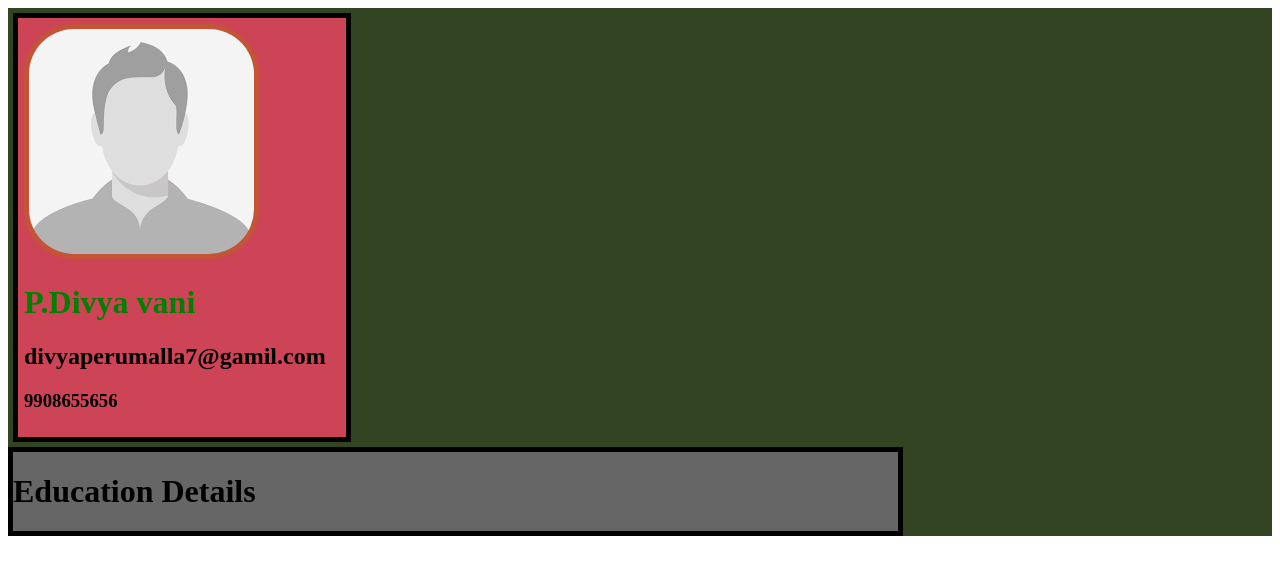
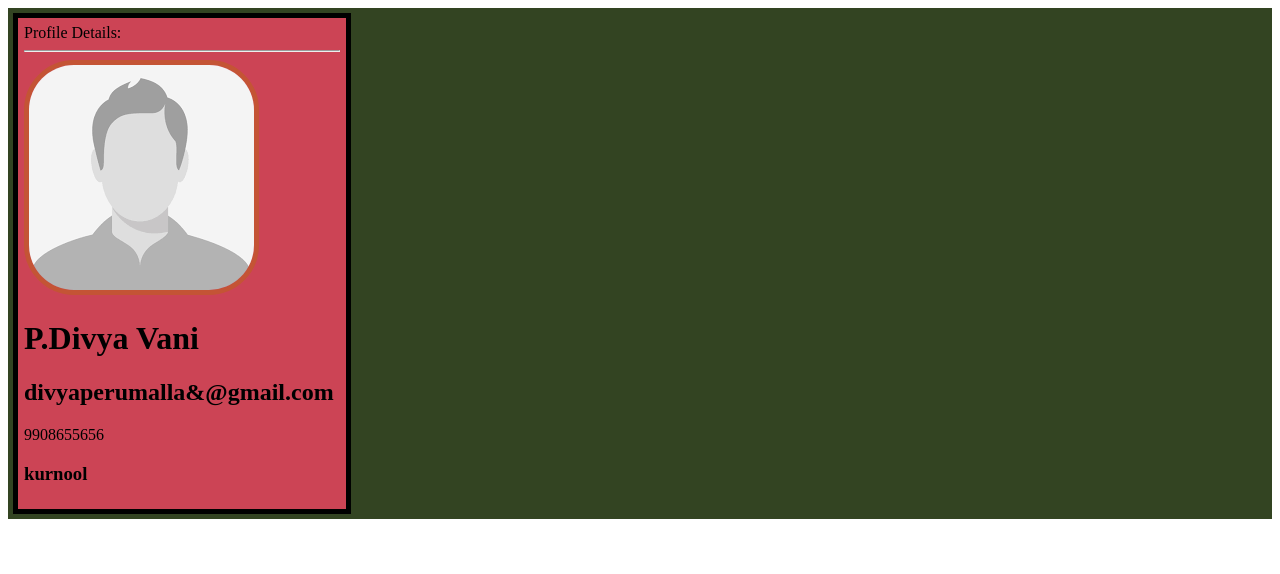
Before and after one commit to DivyaVaniPerumalla/resume_581, a plain HTML site: page index.html in a window 1280 px wide. Drawn offline with Linux system fonts and the light colour scheme.

Commit message:
second commit

```diff
--- a/data.json
+++ b/data.json
@@ -0,0 +1,13 @@
+{
+"left":{
+  "photo":"res.png",
+  "name":"P.Divya Vani",
+  "email":"divyaperumalla&@gmail.com",
+  "phone":"9908655656",
+  "address":"kurnool"
+},
+"right":{
+  "Education Details":["B.tech","cse"],
+ "Technical skills":["c","java","html"]
+}
+}
--- a/index.html
+++ b/index.html
@@ -7,8 +7,8 @@
     <link rel="stylesheet" href="style.css">
   </head>
   <body>
-<div class="main">
-  <div class="left">
+<div class="main" id="main">
+  <!-- <div class="left">
     <img src="res.png" alt=" my profile image">
     <h1 id="name">P.Divya vani</h1>
     <h2>divyaperumalla7@gamil.com</h2>
@@ -18,10 +18,12 @@
   <div class="education">
     <h1>Education Details</h1>
   </div>
-  </div>
+ </div> -->
+
+
 </div>
   </body>
-<script type="text/javascript" src="main.js">
+<script type="text/javascript" src="main.js"async>
 
 </script>
 
--- a/main.js
+++ b/main.js
@@ -0,0 +1,65 @@
+// Ajax call(XMLHttpRequest)initializatin
+function loadjson(file,callback){
+   var xhr= new XMLHttpRequest();
+   xhr.overrideMimeType("application/json");
+    xhr.open("GET",file,true);
+    // true when it is asynchronus
+   xhr.onreadystatechange=function() {
+     if(xhr.readyState ===4 && xhr.status =="200"){
+       callback(xhr.responseText);
+     }
+   }
+xhr.send();
+}
+// function calling
+loadjson("data.json",function(text){
+  let data=JSON.parse(text);
+  console.log(data);
+basics(data.left);
+ // let data1=JSON.parse(text);
+ // console.log(data1);
+ // basics1(data1.right);
+})
+
+// for main div class calling
+// var main=document.queryselector('.main');
+
+// for main div id calling
+var main=document.getElementById('main');
+// element creation
+var left=document.createElement("div");
+// add class name to element
+left.classList.add("left");
+// add id to Element
+left.setAttribute("id","left");
+// adding text to divyaperumalla
+left.textContent="Profile Details:"
+left.appendChild(document.createElement("HR"));
+// appending to main div
+main.appendChild(left);
+// var right=document.createElement("div");
+// right.classList.add("right");
+// right.setAttribute("id","right");
+
+
+
+
+function basics(leftside){
+  // basics-constructor contains left object details of json file
+var image=document.createElement("img");
+image.src=leftside.photo;
+left.appendChild(image);
+var name=document.createElement("h1");
+name.textContent=leftside.name;
+left.appendChild(name);
+var email=document.createElement("h2");
+email.textContent=leftside.email;
+left.appendChild(email);
+var ph=document.createElement("p");
+ph.textContent=leftside.phone;
+left.appendChild(ph);
+var address=document.createElement("h3");
+address.textContent=leftside.address;
+left.appendChild(address);
+console.log(left);
+}
```
